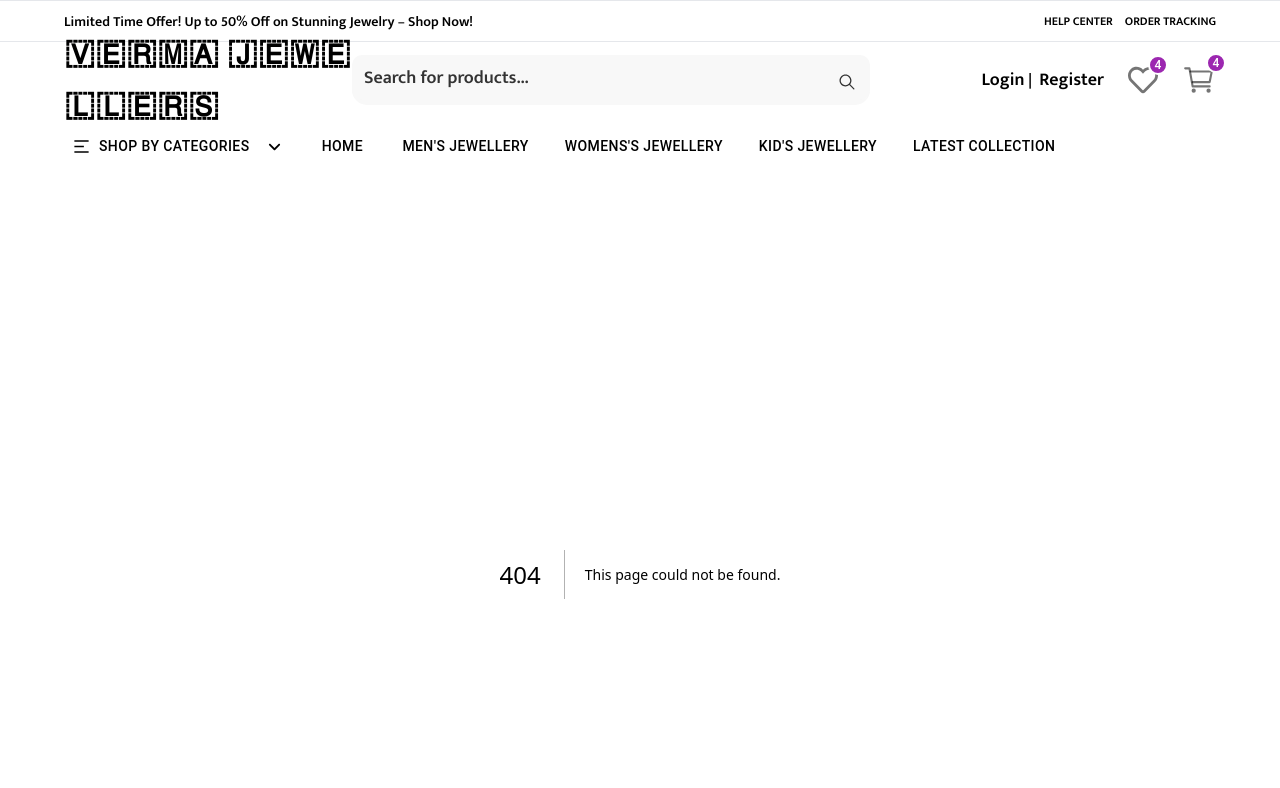
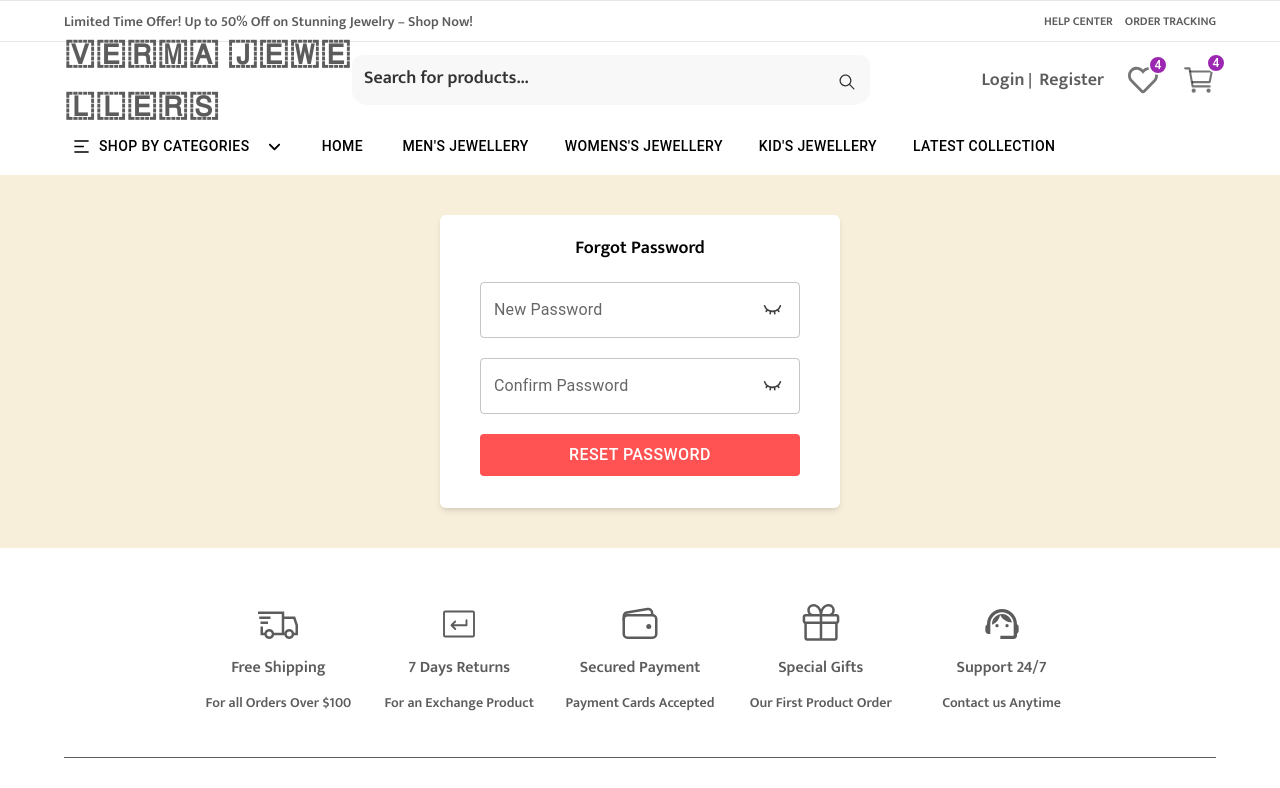
Before and after one commit to akshatverma1234/JewelleryWb, a Next.js app: page /forgot-password in a window 1280 px wide. Before the commit this address had no page. Shown: the top 788 px of the page. Built offline with nearby package versions, Linux system fonts and the light colour scheme; a web font is replaced by a local one.

Commit message:
Add the Forgot Password Route

```diff
--- /dev/null
+++ b/app/forgot-password/page.jsx
@@ -0,0 +1,87 @@
+"use client";
+import React, { useContext, useState } from "react";
+import TextField from "@mui/material/TextField";
+import { IoIosEye, IoIosEyeOff } from "react-icons/io";
+import Button from "@mui/material/Button";
+import { useRouter } from "next/navigation";
+import { MyContext } from "@/context/AppContext";
+import { LuEyeClosed } from "react-icons/lu";
+
+const ForgotPassword = () => {
+  const context = useContext(MyContext);
+  const [showPassword, setIsShowPassword] = useState(false);
+  const [showPassword2, setIsShowPassword2] = useState(false);
+
+  const history = useRouter();
+
+  const handleSubmit = (e) => {
+    e.preventDefault();
+    // Logic to submit new password
+    console.log("Password reset submitted");
+  };
+
+  return (
+    <section className="section !py-10">
+      <div className="container">
+        <div className="card shadow-md w-[400px] !m-auto rounded-md bg-white !p-5 !px-10">
+          <h3 className="text-center text-[18px] text-black">
+            Forgot Password
+          </h3>
+          <form className="!w-full !mt-5" onSubmit={handleSubmit}>
+            <div className="form-group w-full !mb-5 relative">
+              <TextField
+                type={showPassword ? "text" : "password"}
+                id="password"
+                label="New Password"
+                variant="outlined"
+                className="!w-full"
+                name="password"
+              />
+              <Button
+                type="button"
+                className="!absolute top-[10px] right-[10px] z-50 !w-[35px] !h-[35px] !min-w-[35px] !rounded-full !text-black"
+                onClick={() => setIsShowPassword(!showPassword)}
+              >
+                {showPassword ? (
+                  <IoIosEye className="text-[20px] opacity-75" />
+                ) : (
+                  <LuEyeClosed className="text-[20px] opacity-75" />
+                )}
+              </Button>
+            </div>
+
+            <div className="form-group w-full !mb-5 relative">
+              <TextField
+                type={showPassword2 ? "text" : "password"}
+                id="confirm_password"
+                label="Confirm Password"
+                variant="outlined"
+                className="!w-full"
+                name="confirm_password"
+              />
+              <Button
+                type="button"
+                className="!absolute top-[10px] right-[10px] z-50 !w-[35px] !h-[35px] !min-w-[35px] !rounded-full !text-black"
+                onClick={() => setIsShowPassword2(!showPassword2)}
+              >
+                {showPassword2 ? (
+                  <IoIosEye className="text-[20px] opacity-75" />
+                ) : (
+                  <LuEyeClosed className="text-[20px] opacity-75" />
+                )}
+              </Button>
+            </div>
+
+            <div className="flex items-center w-full !mt-3 !mb-3">
+              <Button type="submit" className="btn-org !w-full btn-lg">
+                Reset Password
+              </Button>
+            </div>
+          </form>
+        </div>
+      </div>
+    </section>
+  );
+};
+
+export default ForgotPassword;
```
